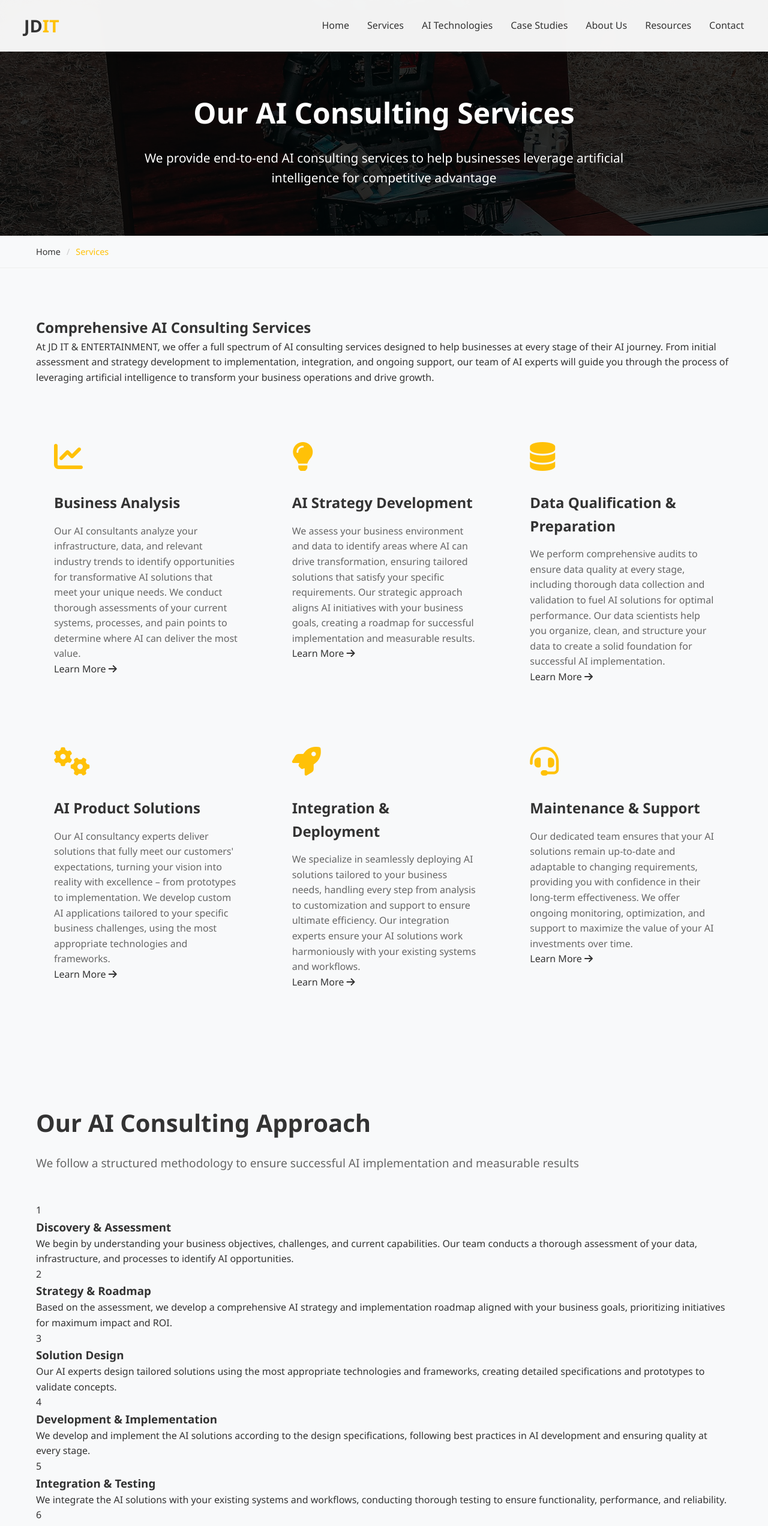
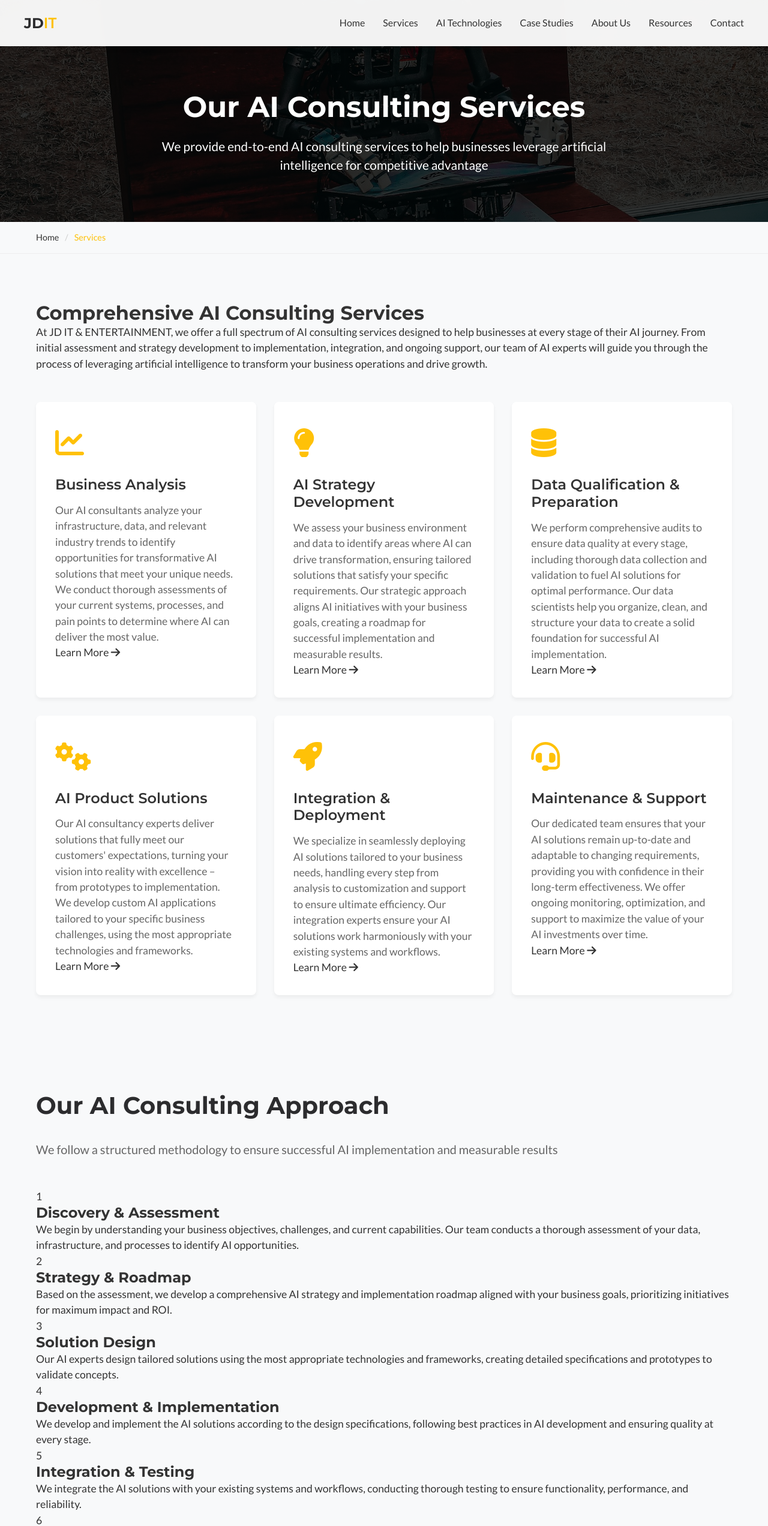
Before and after one commit to JhorTech/jd-website, a plain HTML site: page services.html in a window 1280 px wide. Shown: the top 2544 px of the page at 60% size. Drawn offline with nearby package versions, Linux system fonts and the light colour scheme; files that its build step writes are made by us from their sources; files whose address does not match are found by name.

Commit message:
Typography System, colors, type scale, line height, spacing variables

```diff
--- a/styles.css
+++ b/styles.css
@@ -1,5 +1,25 @@
 /* Reset and Base Styles */
+@import url('https://fonts.googleapis.com/css2?family=Montserrat:wght@400;500;600;700&family=Lato:wght@400;500;700&display=swap');
+
 :root {
+    /* Typography */
+    --font-heading: 'Montserrat', sans-serif;
+    --font-body: 'Lato', sans-serif;
+
+    /* Type Scale */
+    --text-xs: 0.875rem;
+    --text-sm: 1rem;
+    --text-base: 1.1rem;
+    --text-lg: 1.25rem;
+    --text-xl: 1.5rem;
+    --text-2xl: 2rem;
+    --text-3xl: 2.5rem;
+
+    /* Line Heights */
+    --leading-tight: 1.2;
+    --leading-normal: 1.5;
+    --leading-relaxed: 1.75;
+
     /* Spacing Variables */
     --spacing-xs: 0.5rem;
     --spacing-sm: 1rem;
@@ -9,25 +29,47 @@
 
     /* Colors */
     --color-primary: #ffc107;
+    --color-primary-dark: #e0a800;
+    --color-accent: #FF3D00;
+    --color-accent-dark: #E03600;
+    --color-secondary: #2C2C2E;
     --color-dark: #1A1A1A;
     --color-text: #333;
     --color-text-light: #666;
     --color-background: #f8f9fa;
     --color-white: #fff;
+
+    /* Border Radius */
+    --radius-sm: 4px;
+    --radius-md: 8px;
+    --radius-lg: 12px;
+    --radius-full: 9999px;
 }
 
 * {
     margin: 0;
     padding: 0;
     box-sizing: border-box;
-    font-family: 'Segoe UI', Tahoma, Geneva, Verdana, sans-serif;
+    font-family: var(--font-body);
 }
 
 body {
-    background-color: #f8f9fa;
-    color: #333;
-    line-height: 1.6;
+    background-color: var(--color-background);
+    color: var(--color-text);
+    line-height: var(--leading-normal);
+    font-size: var(--text-base);
 }
+
+h1, h2, h3, h4, h5, h6 {
+    font-family: var(--font-heading);
+    line-height: var(--leading-tight);
+    font-weight: 700;
+}
+
+h1 { font-size: var(--text-3xl); }
+h2 { font-size: var(--text-2xl); }
+h3 { font-size: var(--text-xl); }
+h4 { font-size: var(--text-lg); }
 
 a {
     text-decoration: none;
@@ -45,21 +87,34 @@ ul {
     padding: 0 20px;
 }
 
+/* Button Styles */
 .btn {
     display: inline-block;
     padding: 12px 30px;
-    background-color: #ffc107;
-    color: #333;
+    background-color: var(--color-primary);
+    color: var(--color-secondary);
     border: none;
-    border-radius: 4px;
+    border-radius: var(--radius-md);
     font-weight: 600;
+    font-size: var(--text-sm);
     cursor: pointer;
     transition: all 0.3s ease;
 }
 
 .btn:hover {
-    background-color: #e0a800;
+    background-color: var(--color-primary-dark);
     transform: translateY(-2px);
+    box-shadow: 0 4px 12px rgba(255, 193, 7, 0.2);
+}
+
+.btn-accent {
+    background-color: var(--color-accent);
+    color: var(--color-white);
+}
+
+.btn-accent:hover {
+    background-color: var(--color-accent-dark);
+    box-shadow: 0 4px 12px rgba(255, 61, 0, 0.2);
 }
 
 section {
@@ -67,15 +122,18 @@ section {
 }
 
 .section-title {
-    font-size: 2.5rem;
-    margin-bottom: 20px;
+    font-family: var(--font-heading);
+    font-size: var(--text-3xl);
+    margin-bottom: var(--spacing-md);
     font-weight: 700;
+    color: var(--color-secondary);
 }
 
 .section-subtitle {
-    font-size: 1.2rem;
-    margin-bottom: 50px;
-    color: #666;
+    font-size: var(--text-lg);
+    margin-bottom: var(--spacing-lg);
+    color: var(--color-text-light);
+    line-height: var(--leading-relaxed);
 }
 
 /* Grid System */
@@ -123,13 +181,14 @@ header {
 }
 
 .logo {
-    font-size: 1.8rem;
+    font-family: var(--font-heading);
+    font-size: var(--text-xl);
     font-weight: 700;
-    color: #333;
+    color: var(--color-secondary);
 }
 
 .logo span {
-    color: #ffc107;
+    color: var(--color-primary);
 }
 
 .nav-menu {
@@ -137,8 +196,10 @@ header {
 }
 
 .nav-item {
+    font-family: var(--font-heading);
+    font-weight: 500;
+    font-size: var(--text-sm);
     margin-left: 30px;
-    font-weight: 500;
 }
 
 .nav-item a {
@@ -150,7 +211,7 @@ header {
     position: absolute;
     width: 0;
     height: 2px;
-    background: #ffc107;
+    background: var(--color-primary);
     left: 0;
     bottom: -5px;
     transition: width 0.3s;
@@ -214,16 +275,17 @@ header {
 }
 
 .service-card {
-    background-color: #f8f9fa;
-    border-radius: 8px;
-    padding: 30px;
+    background-color: var(--color-white);
+    border-radius: var(--radius-md);
+    padding: var(--spacing-md);
     transition: all 0.3s ease;
     height: 100%;
+    box-shadow: 0 4px 6px rgba(0, 0, 0, 0.05);
 }
 
 .service-card:hover {
-    transform: translateY(-10px);
-    box-shadow: 0 10px 30px rgba(0, 0, 0, 0.1);
+    transform: translateY(-5px);
+    box-shadow: 0 8px 24px rgba(0, 0, 0, 0.1);
 }
 
 .service-icon {
@@ -254,9 +316,9 @@ header {
 }
 
 .benefit-card {
-    background-color: #fff;
-    border-radius: 8px;
-    padding: 30px;
+    background-color: var(--color-white);
+    border-radius: var(--radius-md);
+    padding: var(--spacing-md);
     box-shadow: 0 5px 15px rgba(0, 0, 0, 0.05);
     transition: all 0.3s ease;
     height: 100%;
@@ -290,7 +352,7 @@ header {
 }
 
 .case-study-card {
-    border-radius: 8px;
+    border-radius: var(--radius-md);
     overflow: hidden;
     box-shadow: 0 5px 15px rgba(0, 0, 0, 0.05);
     transition: all 0.3s ease;
@@ -414,7 +476,7 @@ header {
 
 /* Footer Styles */
 footer {
-    background: var(--color-dark);
+    background: var(--color-secondary);
     color: var(--color-white);
     padding: var(--spacing-xl) 0;
 }
@@ -430,7 +492,8 @@ footer {
 }
 
 .footer-logo {
-    font-size: 1.8rem;
+    font-family: var(--font-heading);
+    font-size: var(--text-xl);
     font-weight: 700;
     margin-bottom: var(--spacing-sm);
 }
@@ -461,7 +524,8 @@ footer {
 }
 
 .footer-title {
-    font-size: 1.2rem;
+    font-family: var(--font-heading);
+    font-size: var(--text-lg);
     margin-bottom: var(--spacing-md);
     color: var(--color-white);
 }
```
